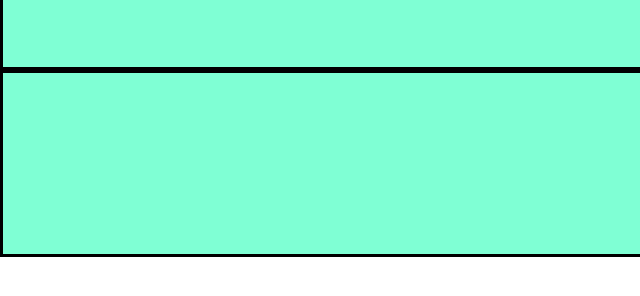
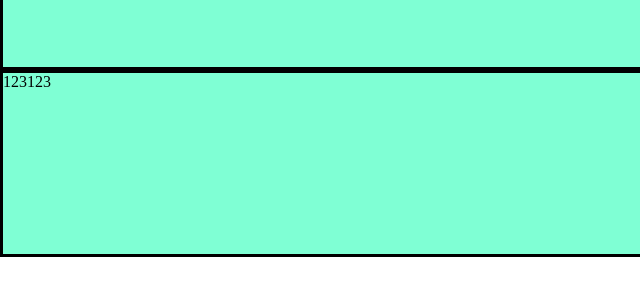
Before and after one commit to Dianom23/StasFirstSite, a plain HTML site: page index.html in a window 1280 px wide. Shown: the part 414-710 px from the top of the page, 0-640 px from the left. Drawn offline with Linux system fonts and the light colour scheme.

Commit message:
Update index.html

```diff
--- a/index.html
+++ b/index.html
@@ -11,7 +11,7 @@
     <div class="container">
         <div class="box">м1223122м31</div>
         <div class="box"></div>
-        <div class="box"></div>
+        <div class="box">123123</div>
     </div>
 </body>
 </html>
```
